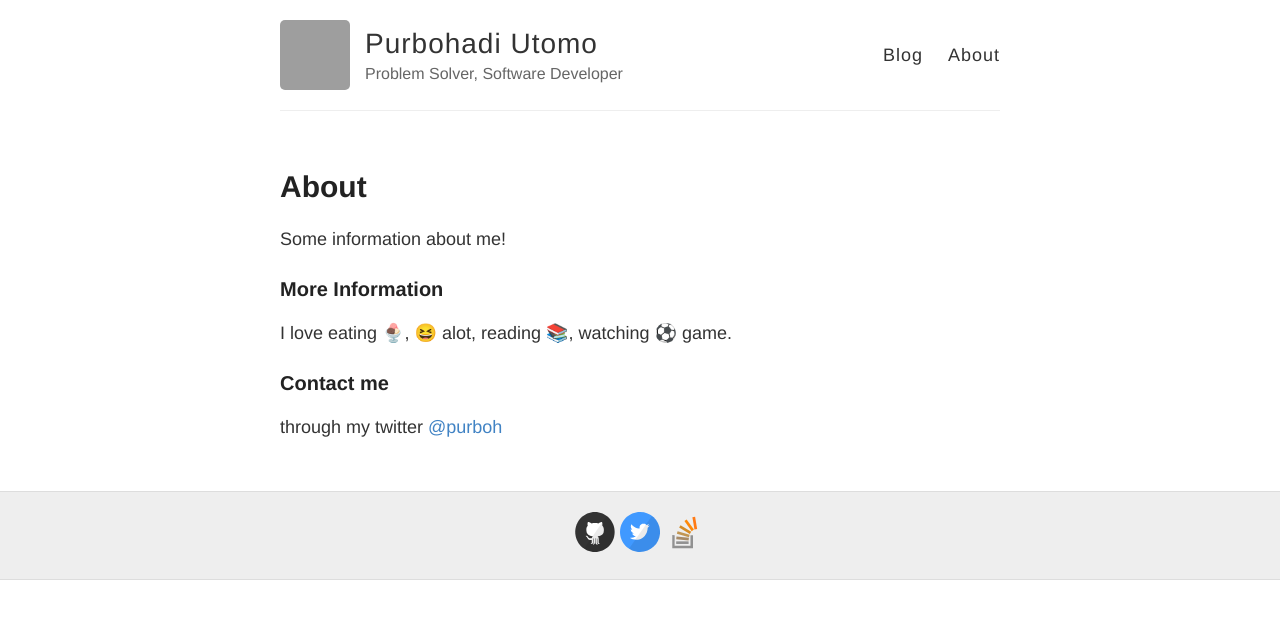
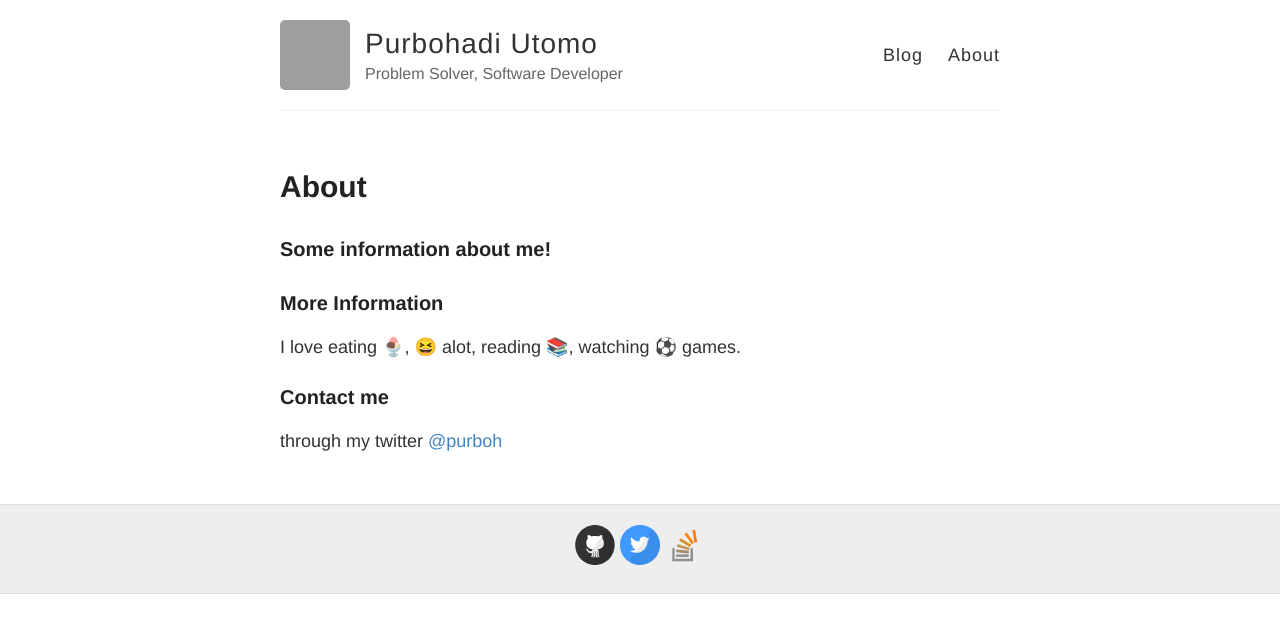
Before and after one commit to purbohadi/purbohadi, a Jekyll site: the page built from about.md, in a window 1280 px wide. Shown: the top 633 px of the page. Built offline with Jekyll 4.4.1, drawn with Linux system fonts in a browser that asks for light colours; emoji names are drawn with the system emoji font; a script that is not in the unit is left out; grey boxes are pictures that could not be loaded.

Commit message:
Update about me

```diff
--- a/about.md
+++ b/about.md
@@ -6,14 +6,14 @@ published: true
 ---
 
 
-Some information about me!
+### Some information about me!
 
 <div class="github-card" data-github="purbohadi" data-width="400" data-height="" data-theme="default"></div>
 <script src="//cdn.jsdelivr.net/github-cards/latest/widget.js"></script>
 
 ### More Information
 
-I love eating :ice_cream:, :laughing: alot, reading :books:, watching :soccer: game.
+I love eating :ice_cream:, :laughing: alot, reading :books:, watching :soccer: games.
 
 ### Contact me
 
```
